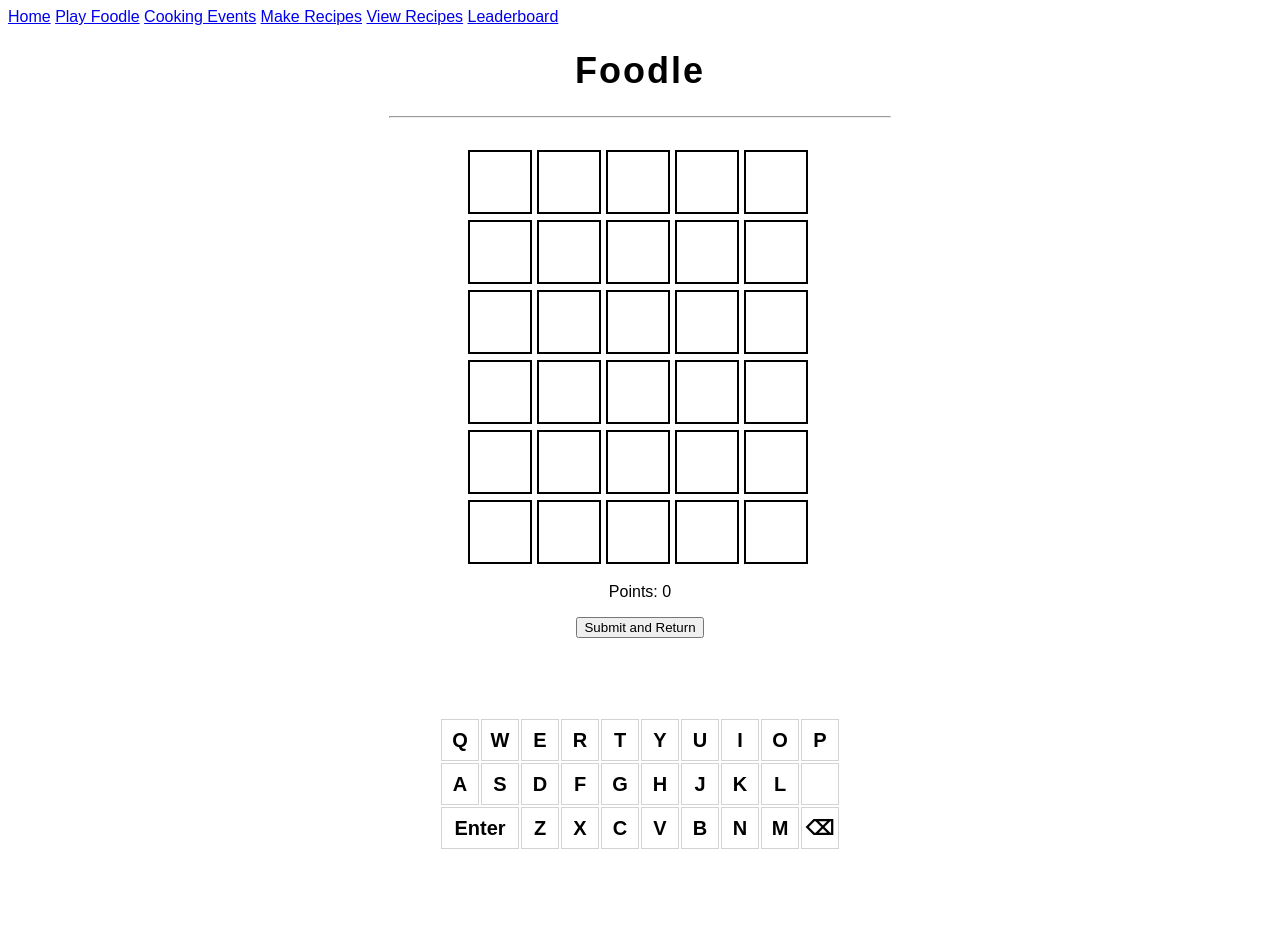
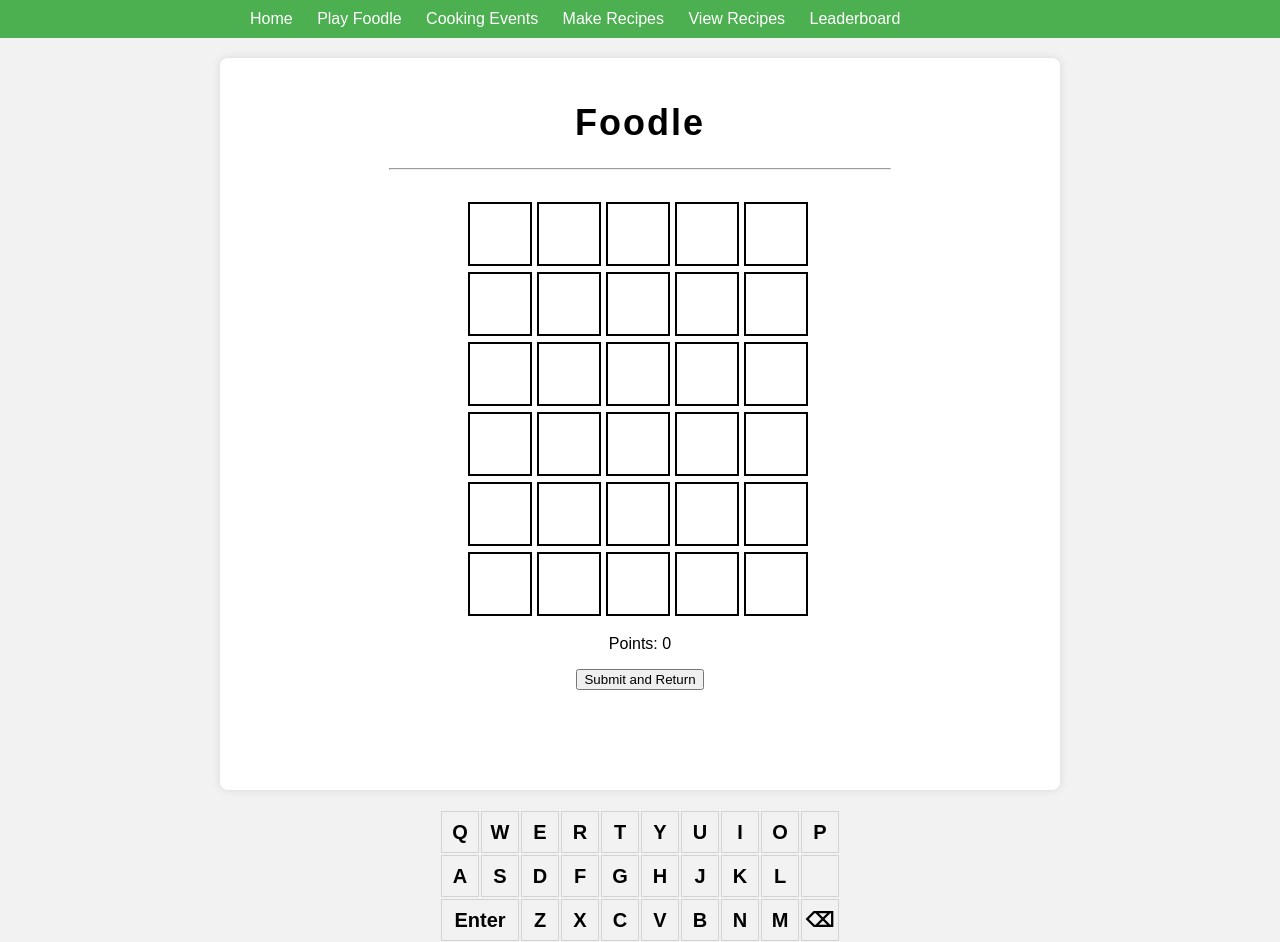
Before and after one commit to DanielHart-02/ECM2434-Group-4348-, a Django app: page /foodle/play/ in a window 1280 px wide. Before the commit the page ends 849 px from the top, so only its background shows below. Run offline with Django 5.2, Linux system fonts and the light colour scheme; a user stored in the database is signed in.

Commit message:
Update index.html

```diff
--- a/ecm2434_coursework/foodle/templates/foodle/index.html
+++ b/ecm2434_coursework/foodle/templates/foodle/index.html
@@ -1,6 +1,57 @@
-<nav>
-    <div>
-        <div style="text-align: left;">
+<!DOCTYPE html>
+<html lang="en">
+
+<head>
+    <meta charset="UTF-8">
+    <meta name="viewport" content="width=device-width, initial-scale=1.0">
+    <title>App Navigation</title>
+
+    <style>
+        body {
+            font-family: Arial, sans-serif;
+            background-color: #f2f2f2;
+            margin: 0;
+            padding: 0;
+            box-sizing: border-box;
+        }
+
+        nav {
+            background-color: #4caf50;
+            color: #fff;
+            padding: 10px 0;
+        }
+
+        nav div {
+            max-width: 800px;
+            margin: 0 auto;
+            text-align: left;
+        }
+
+        a {
+            color: #fff;
+            text-decoration: none;
+            margin: 0 10px;
+        }
+
+        a:hover {
+            text-decoration: underline;
+        }
+
+        .container {
+            max-width: 800px;
+            margin: 20px auto;
+            background-color: #ffffff;
+            padding: 20px;
+            border-radius: 8px;
+            box-shadow: 0 0 10px rgba(0, 0, 0, 0.1);
+        }
+    </style>
+</head>
+
+<body>
+
+    <nav>
+        <div>
             <a href="{% url 'foodle:home' %}">Home</a>
             <a href="{% url 'foodle:play' %}">Play Foodle</a>
             <a href="{% url 'foodle:events' %}">Cooking Events</a>
@@ -8,10 +59,13 @@
             <a href="#">View Recipes</a>
             <a href="{% url 'foodle:leaderboard' %}">Leaderboard</a>
         </div>
+    </nav>
+
+    <div class="container">
+        {% block content %}
+        {% endblock %}
     </div>
-</nav>
-{% block content %}
-{% endblock content %}
+
 </body>
 
 </html>
```
